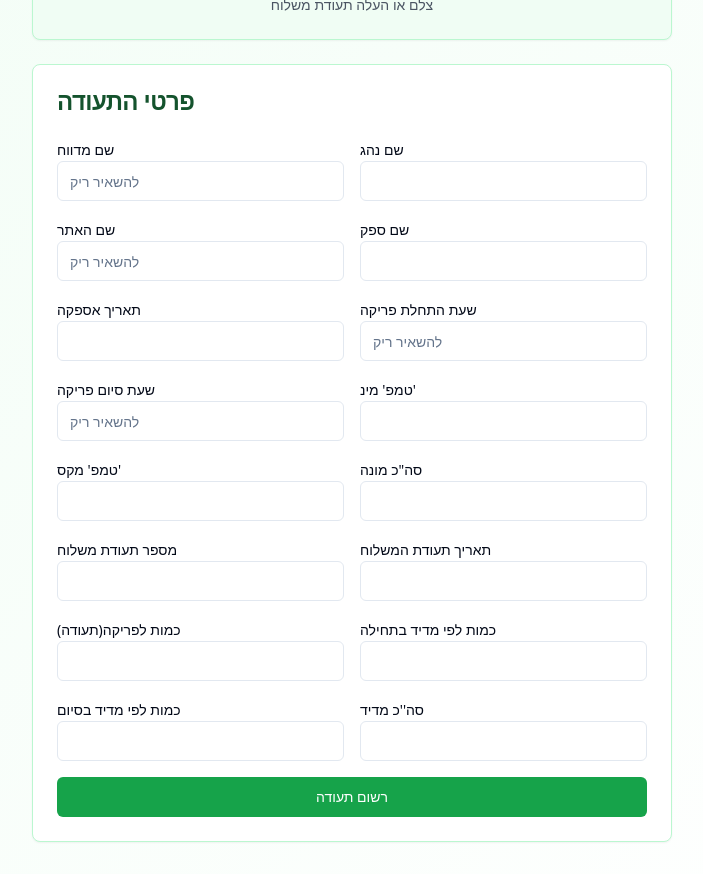
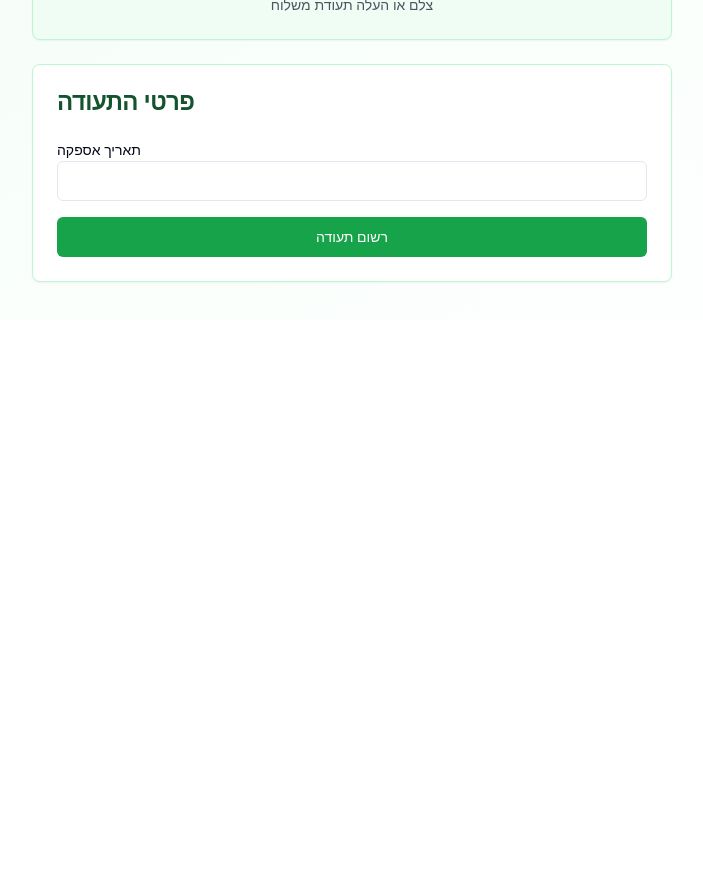
Before and after one commit to shaimuli/sendkill-capture-connect, a React (Vite) app: page /document-registration in a window 1280 px wide. Shown: the part 480-1354 px from the top of the page, without its empty margins (288-991 px from the left). After the commit the page ends 800 px from the top, so only its background shows below. Built offline with nearby package versions, Linux system fonts and the light colour scheme.

Commit message:
Fix: Remove unnecessary fields
Removes all fields from the document registration screen except for "Delivery Date". The system will now extract the delivery date from the uploaded image.

```diff
--- a/src/pages/DocumentRegistration.tsx
+++ b/src/pages/DocumentRegistration.tsx
@@ -11,44 +11,14 @@ import ApiKeyInput from "@/components/ApiKeyInput";
 import { extractTextFromImage } from "@/services/openai";
 
 interface DocumentData {
-  reporterName: string;
-  driverName: string;
-  siteName: string;
-  supplierName: string;
   deliveryDate: string;
-  unloadingStartTime: string;
-  unloadingEndTime: string;
-  minTemp: string;
-  maxTemp: string;
-  totalCount: string;
-  deliveryDocumentNumber: string;
-  deliveryDocumentDate: string;
-  unloadingQuantity: string;
-  initialMeasurement: string;
-  finalMeasurement: string;
-  totalMeasurement: string;
 }
 
 const DocumentRegistration = () => {
   const [apiKey, setApiKey] = useState("");
   const [isProcessing, setIsProcessing] = useState(false);
   const [documentData, setDocumentData] = useState<DocumentData>({
-    reporterName: "",
-    driverName: "",
-    siteName: "",
-    supplierName: "",
-    deliveryDate: "",
-    unloadingStartTime: "",
-    unloadingEndTime: "",
-    minTemp: "",
-    maxTemp: "",
-    totalCount: "",
-    deliveryDocumentNumber: "",
-    deliveryDocumentDate: "",
-    unloadingQuantity: "",
-    initialMeasurement: "",
-    finalMeasurement: "",
-    totalMeasurement: ""
+    deliveryDate: ""
   });
 
   const handleImageCapture = async (imageBase64: string) => {
@@ -65,23 +35,11 @@ const DocumentRegistration = () => {
     try {
       const extractedText = await extractTextFromImage(imageBase64, 'kilometer', apiKey);
 
-      // Parse the extracted text and populate fields
-      // This is a simplified version - you might want to improve the parsing logic
+      // Parse the extracted text and get delivery date only
       const prompt = `
-        בהתבסס על הטקסט הבא מתעודת משלוח, חלץ את הערכים הבאים ובמחזיר בפורמט JSON:
+        בהתבסס על הטקסט הבא מתעודת משלוח, חלץ את תאריך האספקה והחזר בפורמט JSON:
         {
-          "driverName": "",
-          "supplierName": "",
-          "deliveryDate": "",
-          "minTemp": "",
-          "maxTemp": "",
-          "totalCount": "",
-          "deliveryDocumentNumber": "",
-          "deliveryDocumentDate": "",
-          "unloadingQuantity": "",
-          "initialMeasurement": "",
-          "finalMeasurement": "",
-          "totalMeasurement": ""
+          "deliveryDate": ""
         }
 
         טקסט: ${extractedText}
@@ -197,45 +155,6 @@ const DocumentRegistration = () => {
             <CardTitle className="text-green-900">פרטי התעודה</CardTitle>
           </CardHeader>
           <CardContent className="space-y-4">
-            <div className="grid grid-cols-1 md:grid-cols-2 gap-4">
-              <div>
-                <Label htmlFor="reporterName">שם מדווח</Label>
-                <Input
-                  id="reporterName"
-                  value={documentData.reporterName}
-                  onChange={(e) => handleInputChange('reporterName', e.target.value)}
-                  placeholder="להשאיר ריק"
-                />
-              </div>
-
-              <div>
-                <Label htmlFor="driverName">שם נהג</Label>
-                <Input
-                  id="driverName"
-                  value={documentData.driverName}
-                  onChange={(e) => handleInputChange('driverName', e.target.value)}
-                />
-              </div>
-
-              <div>
-                <Label htmlFor="siteName">שם האתר</Label>
-                <Input
-                  id="siteName"
-                  value={documentData.siteName}
-                  onChange={(e) => handleInputChange('siteName', e.target.value)}
-                  placeholder="להשאיר ריק"
-                />
-              </div>
-
-              <div>
-                <Label htmlFor="supplierName">שם ספק</Label>
-                <Input
-                  id="supplierName"
-                  value={documentData.supplierName}
-                  onChange={(e) => handleInputChange('supplierName', e.target.value)}
-                />
-              </div>
-
             <div>
               <Label htmlFor="deliveryDate">תאריך אספקה</Label>
               <Input
@@ -243,108 +162,6 @@ const DocumentRegistration = () => {
                 value={documentData.deliveryDate}
                 onChange={(e) => handleInputChange('deliveryDate', e.target.value)}
               />
-              </div>
-
-              <div>
-                <Label htmlFor="unloadingStartTime">שעת התחלת פריקה</Label>
-                <Input
-                  id="unloadingStartTime"
-                  value={documentData.unloadingStartTime}
-                  onChange={(e) => handleInputChange('unloadingStartTime', e.target.value)}
-                  placeholder="להשאיר ריק"
-                />
-              </div>
-
-              <div>
-                <Label htmlFor="unloadingEndTime">שעת סיום פריקה</Label>
-                <Input
-                  id="unloadingEndTime"
-                  value={documentData.unloadingEndTime}
-                  onChange={(e) => handleInputChange('unloadingEndTime', e.target.value)}
-                  placeholder="להשאיר ריק"
-                />
-              </div>
-
-              <div>
-                <Label htmlFor="minTemp">טמפ' מינ'</Label>
-                <Input
-                  id="minTemp"
-                  value={documentData.minTemp}
-                  onChange={(e) => handleInputChange('minTemp', e.target.value)}
-                />
-              </div>
-
-              <div>
-                <Label htmlFor="maxTemp">טמפ' מקס'</Label>
-                <Input
-                  id="maxTemp"
-                  value={documentData.maxTemp}
-                  onChange={(e) => handleInputChange('maxTemp', e.target.value)}
-                />
-              </div>
-
-              <div>
-                <Label htmlFor="totalCount">סה"כ מונה</Label>
-                <Input
-                  id="totalCount"
-                  value={documentData.totalCount}
-                  onChange={(e) => handleInputChange('totalCount', e.target.value)}
-                />
-              </div>
-
-              <div>
-                <Label htmlFor="deliveryDocumentNumber">מספר תעודת משלוח</Label>
-                <Input
-                  id="deliveryDocumentNumber"
-                  value={documentData.deliveryDocumentNumber}
-                  onChange={(e) => handleInputChange('deliveryDocumentNumber', e.target.value)}
-                />
-              </div>
-
-              <div>
-                <Label htmlFor="deliveryDocumentDate">תאריך תעודת המשלוח</Label>
-                <Input
-                  id="deliveryDocumentDate"
-                  value={documentData.deliveryDocumentDate}
-                  onChange={(e) => handleInputChange('deliveryDocumentDate', e.target.value)}
-                />
-              </div>
-
-              <div>
-                <Label htmlFor="unloadingQuantity">כמות לפריקה(תעודה)</Label>
-                <Input
-                  id="unloadingQuantity"
-                  value={documentData.unloadingQuantity}
-                  onChange={(e) => handleInputChange('unloadingQuantity', e.target.value)}
-                />
-              </div>
-
-              <div>
-                <Label htmlFor="initialMeasurement">כמות לפי מדיד בתחילה</Label>
-                <Input
-                  id="initialMeasurement"
-                  value={documentData.initialMeasurement}
-                  onChange={(e) => handleInputChange('initialMeasurement', e.target.value)}
-                />
-              </div>
-
-              <div>
-                <Label htmlFor="finalMeasurement">כמות לפי מדיד בסיום</Label>
-                <Input
-                  id="finalMeasurement"
-                  value={documentData.finalMeasurement}
-                  onChange={(e) => handleInputChange('finalMeasurement', e.target.value)}
-                />
-              </div>
-
-              <div>
-                <Label htmlFor="totalMeasurement">סה''כ מדיד</Label>
-                <Input
-                  id="totalMeasurement"
-                  value={documentData.totalMeasurement}
-                  onChange={(e) => handleInputChange('totalMeasurement', e.target.value)}
-                />
-              </div>
             </div>
 
             <Button
```
Lines whose indentation alone changed are shown as unchanged.
